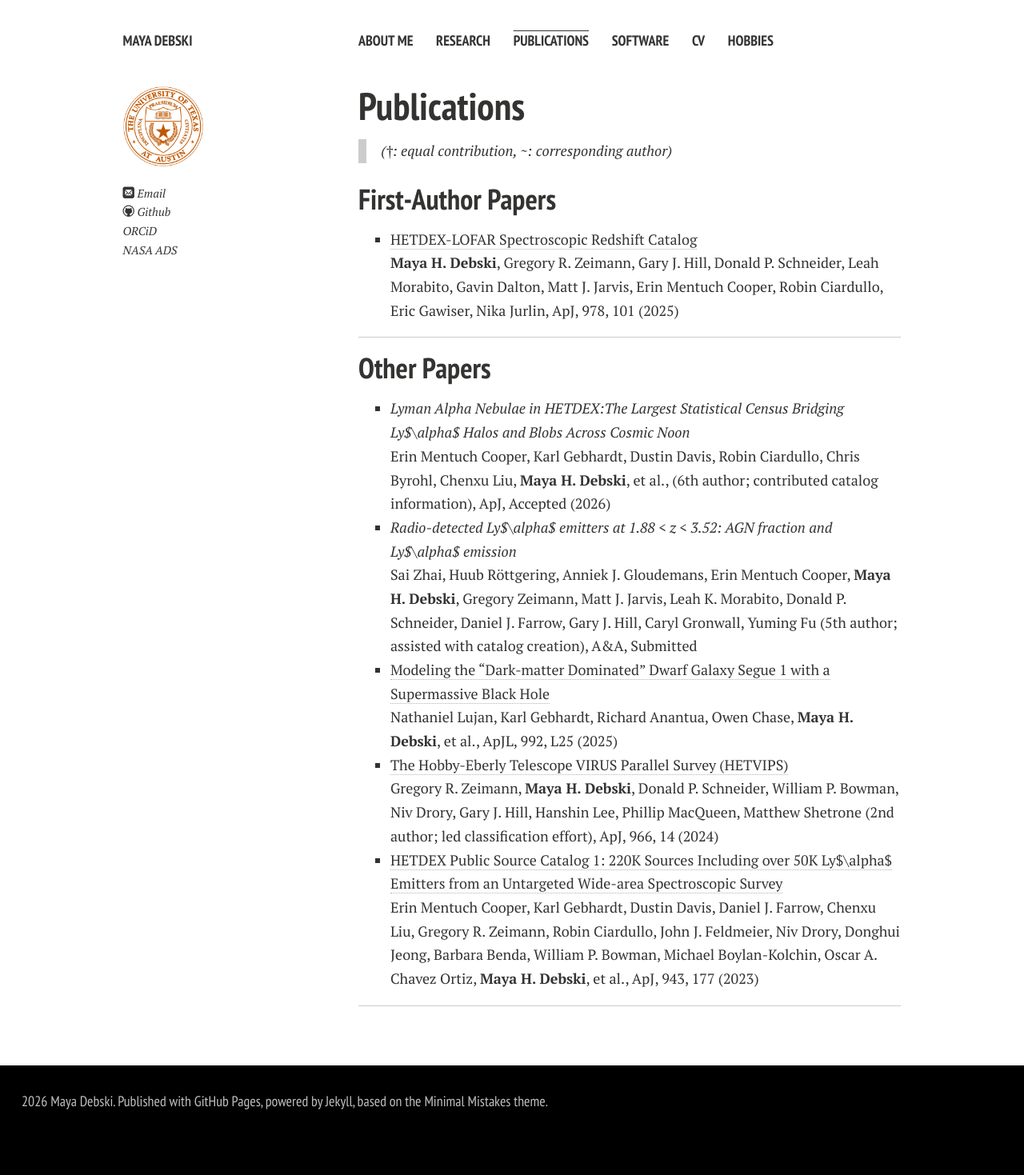
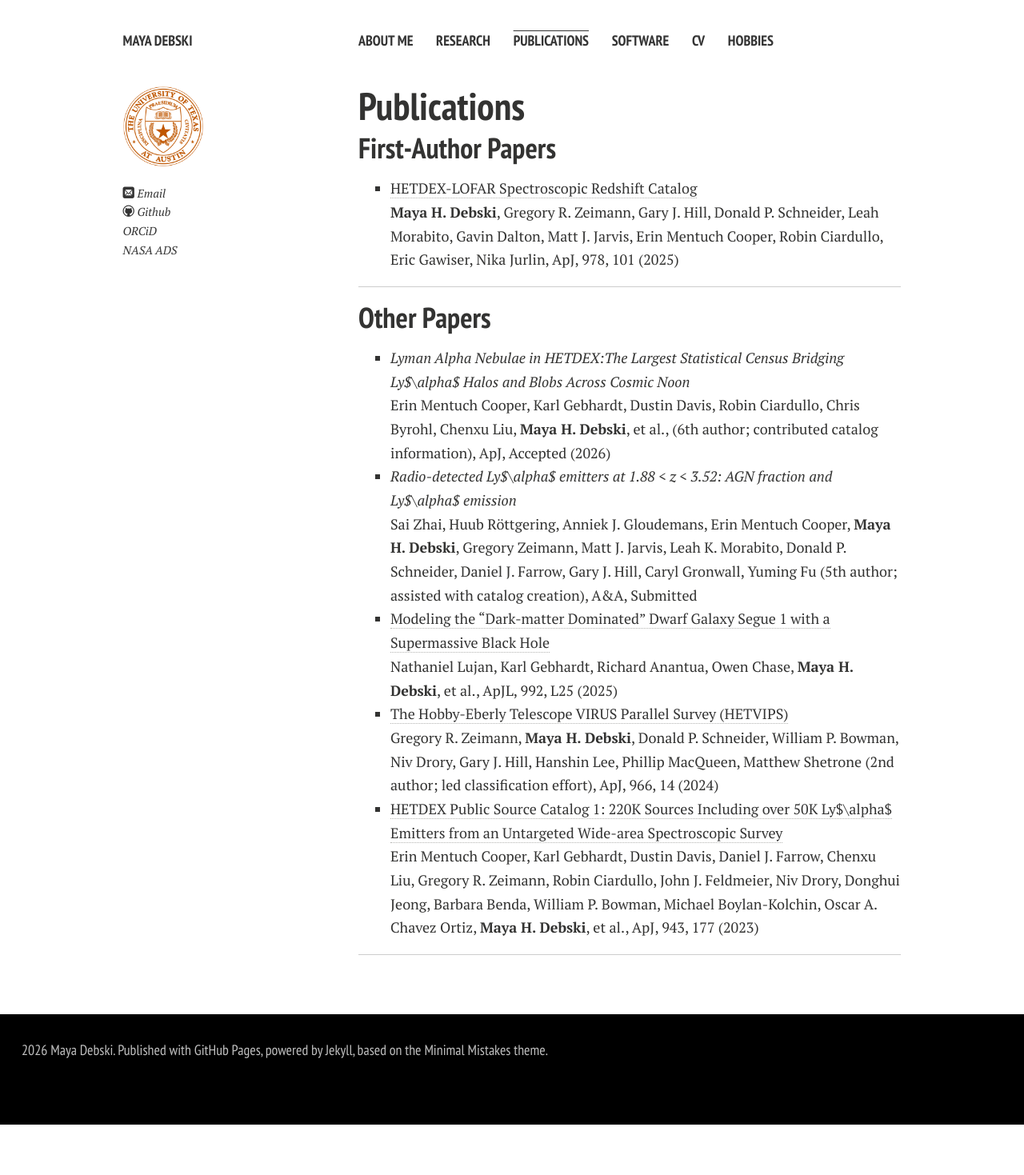
Before and after one commit to maya-debski/maya-debski.github.io, a Jekyll site: the page built from publications.md, in a window 1280 px wide. Shown: the whole page at 80% size. Built offline with Jekyll 4.4.1, drawn with Linux system fonts in a browser that asks for light colours; nearby versions of some CDN libraries; comment, search, counter and statistics services are not loaded; a style sheet for code colours, icons or effects is not loaded; after the commit the page ends 1406 px from its top, so only the background shows below that.

Commit message:
[docs] fixed top

```diff
--- a/publications.md
+++ b/publications.md
@@ -4,7 +4,6 @@ permalink: /publications/index.html
 title: Publications
 ---
 
-> (†: equal contribution, ~: corresponding author)
 
 ## First-Author Papers
 
```
